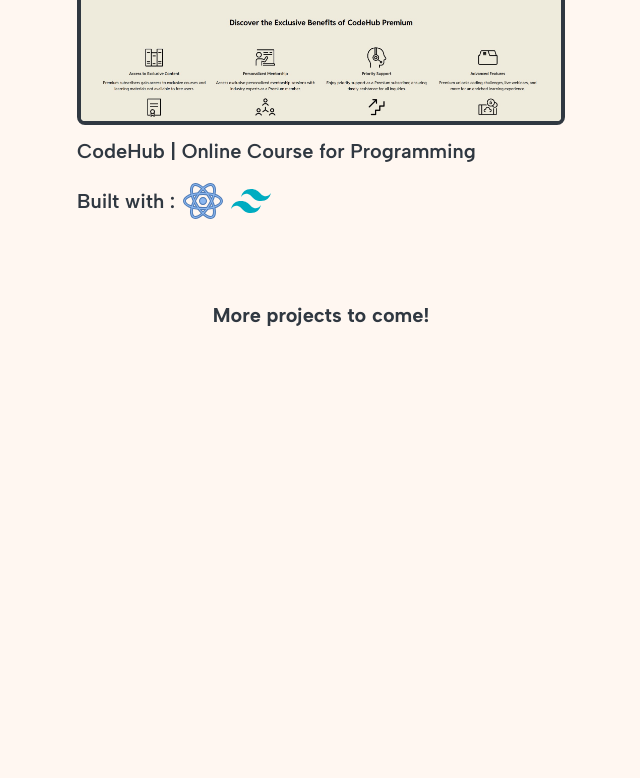
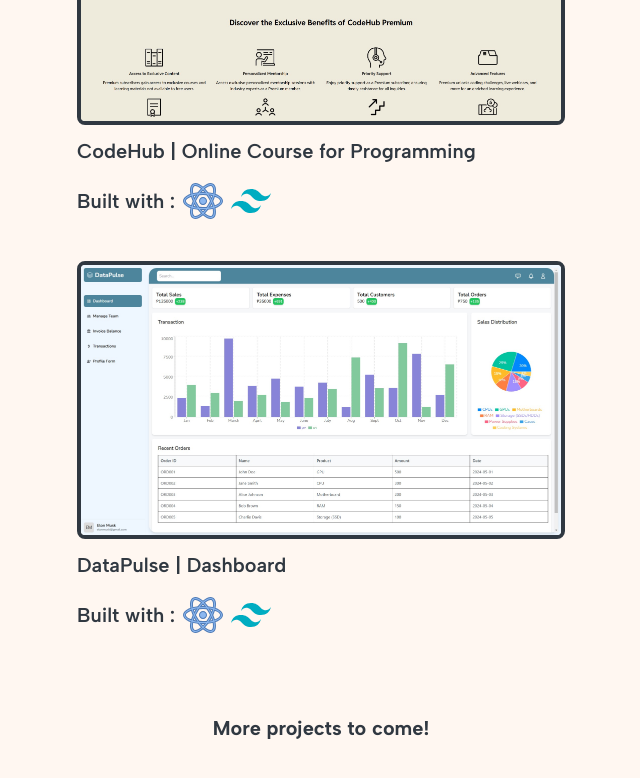
Before and after one commit to HanzIvan/Portfolio, a React (Create React App) app: page / in a window 1280 px wide. Shown: the part 3063-3841 px from the top of the page, without its empty margins (319-959 px from the left). Before the commit the page ends 3532 px from the top, so only its background shows below. Built offline with nearby package versions, Linux system fonts and the light colour scheme; the HTML template or start-up script is replaced by a standard one.

Commit message:
added new project

```diff
--- a/src/components/Project.jsx
+++ b/src/components/Project.jsx
@@ -3,6 +3,7 @@
 // Image
 import sinag from "../assets/Projects/Sinag Website.jpg";
 import codehub from "../assets/Projects/CodeHub Project.jpg";
+import datapulse from "../assets/Projects/DataPluse Dashboard.jpg";
 
 // Icons
 import htmlicon from "../assets/skills-icon/html.svg";
@@ -87,6 +88,37 @@
               </div>
             </div>
           </div>
+
+          {/* DataPulse */}
+          <div
+            data-aos="flip-down"
+            data-aos-duration="500"
+            className="relative h-auto mt-10 "
+          >
+            <a href="https://data-pulse-dashboard.vercel.app/">
+              <img
+                src={datapulse}
+                alt=""
+                className="w-full border-4 border-[#303841] rounded-lg"
+              />
+            </a>
+            <h1 className="text-[#303841] mt-3 font-semibold text-xl">
+              DataPulse | Dashboard
+            </h1>
+            <div className="mt-4 w-full flex items-center">
+              <h2 className="text-center font-semibold text-xl text-[#303841]">
+                Built with :
+              </h2>
+              <div className="ml-2 w-[25%] grid grid-cols-3 gap-10 sm:gap-2 sm:w-auto lg:gap-2">
+                <div className="w-10 h-10">
+                  <img src={reacticon} alt="" className="w-full h-full" />
+                </div>
+                <div className="w-10 h-10">
+                  <img src={tailwind} alt="" className="w-full h-full" />
+                </div>
+              </div>
+            </div>
+          </div>
           {/* more projects to come */}
 
           <div className="mt-20 w-full text-center ">
```
Also changed, not shown: src/assets/Projects/DataPluse Dashboard.jpg (added).
